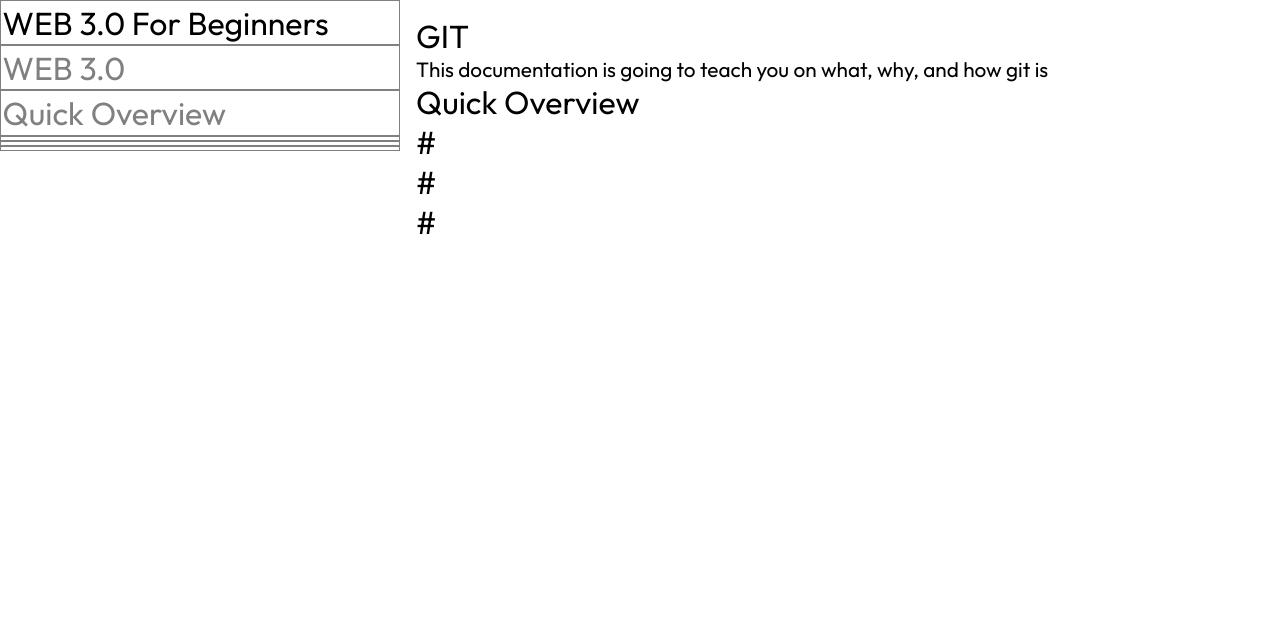
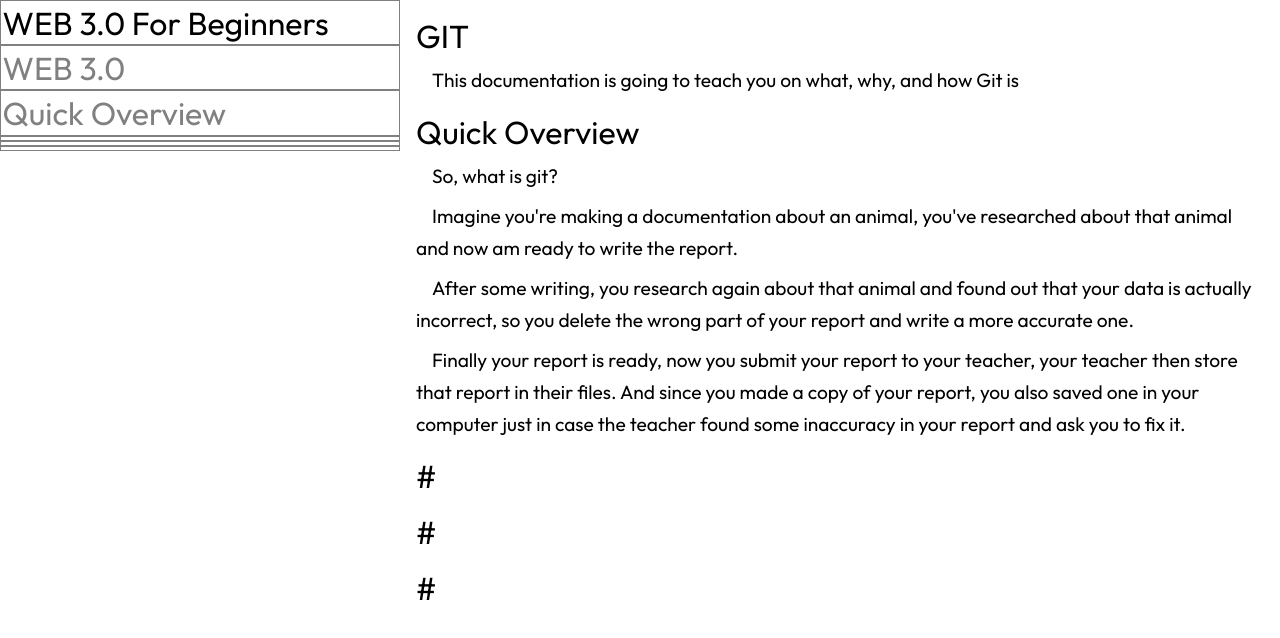
Before and after one commit to mfscode/fcc-docpage, a plain HTML site: page index.html in a window 1280 px wide. Drawn offline with Linux system fonts and the light colour scheme.

Commit message:
Added the wuick overview, added line-height and text indent property

```diff
--- a/index.html
+++ b/index.html
@@ -15,13 +15,17 @@
             <header id="GIT">
                 GIT
             </header>
-            <p>This documentation is going to teach you on what, why, and how git is</p>
+            <p>This documentation is going to teach you on what, why, and how Git is</p>
         </section>
         <section>
             <header id="Quick_Overview">
                 Quick Overview
             </header>
-            <p></p>
+            <p>So, what is git?</p>
+            <p>Imagine you're making a documentation about an animal, you've researched about that animal and now am ready to write the report.</p>
+            <p>After some writing, you research again about that animal and found out that your data is actually incorrect, so you delete the wrong part of your report and write a more accurate one.</p>
+            <p>Finally your report is ready, now you submit your report to your teacher, your teacher then store that report in their files. And since you made a copy of your report, you also saved one in your computer just in case the teacher found some
+                inaccuracy in your report and ask you to fix it.</p>
         </section>
         <section>
             <header>
@@ -45,7 +49,7 @@
 
     <nav id="navbar">
         <header>WEB 3.0 For Beginners</header>
-        <a class="nav-link" href="#WEB_3.0">WEB 3.0</a>
+        <a class="nav-link" href="#GIT">WEB 3.0</a>
         <a class="nav-link" href="#Quick_Overview">Quick Overview</a>
         <a class="nav-link" href="#"></a>
         <a class="nav-link" href="#"></a>
--- a/style.css
+++ b/style.css
@@ -31,7 +31,24 @@ main#main-doc {
 }
 
 main#main-doc p {
-    font-size: 1.3rem;
+    font-size: 1.2rem;
+    margin-bottom: .5rem;
+    text-indent: 1rem;
+    line-height: 2rem;
+}
+
+
+/* main#main-doc p::first-line {
+    color: red;
+    inden
+} */
+
+main#main-doc header {
+    margin-bottom: .5rem;
+}
+
+section {
+    margin-bottom: 1rem;
 }
 
 nav * {
```
